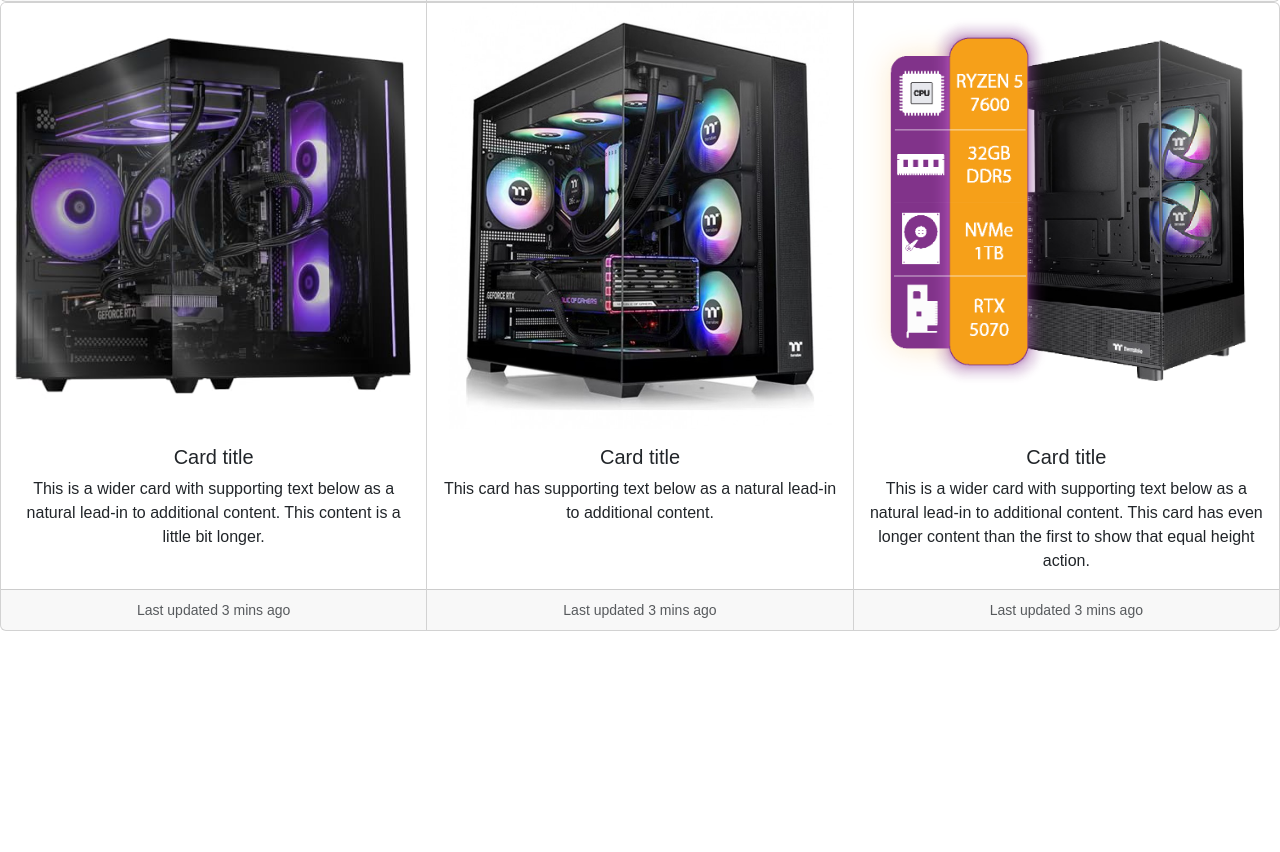
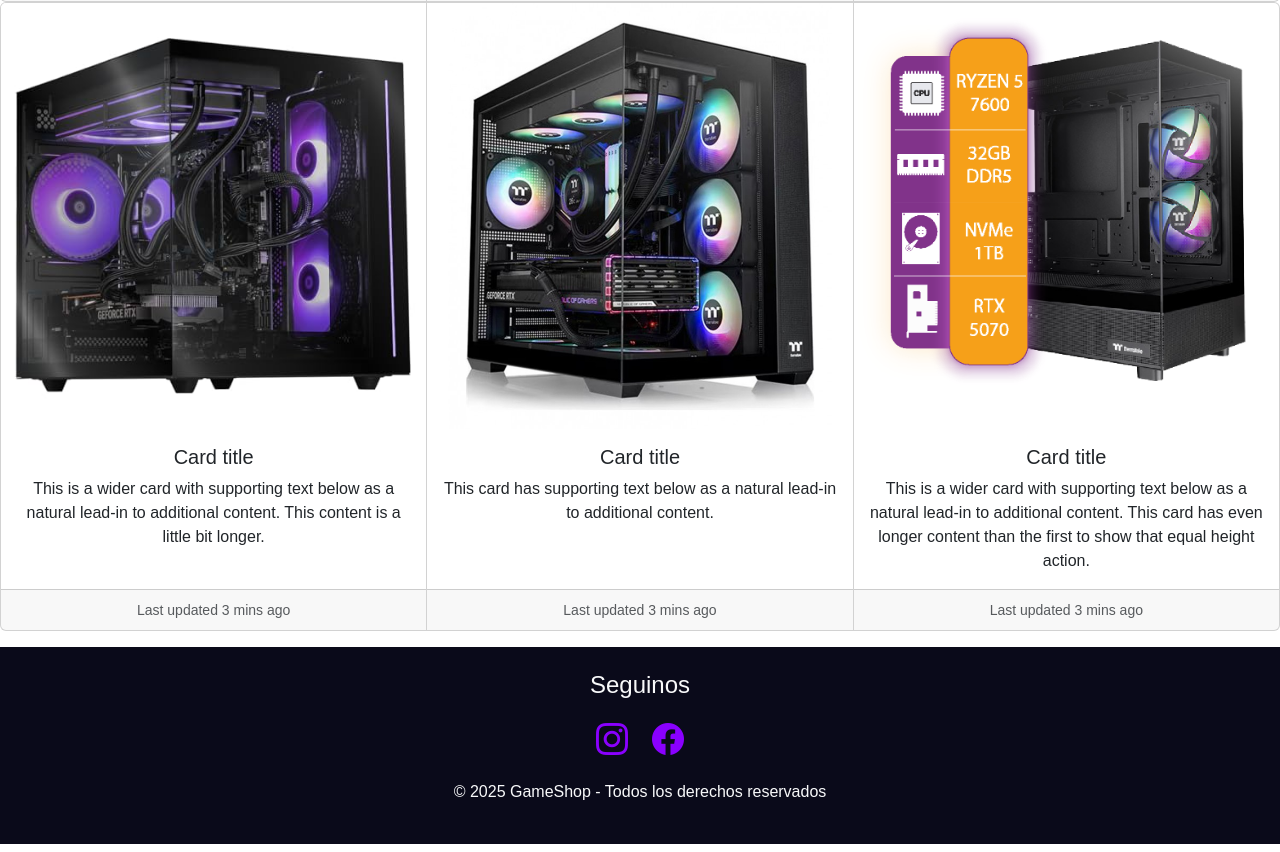
Before and after one commit to Horvat01/GameShop, a plain HTML site: page pages/index3.html in a window 1280 px wide. Shown: the part 690-1542 px from the top of the page. Before the commit the page ends 1321 px from the top, so only its background shows below. Drawn offline with nearby package versions, Linux system fonts and the light colour scheme; a web font is replaced by a local one.

Commit message:
tercera-pagina-completa

```diff
--- a/pages/index3.html
+++ b/pages/index3.html
@@ -129,16 +129,18 @@
         </section>
     </main>
 
-
-
-
-
-
-
-
-
-
-
+    <footer class="footer text-center text-light py-4 mt-3 mb-2">
+        <h4 class="mb-3">Seguinos</h4>
+        <div class="d-flex justify-content-center gap-4">
+            <a href="#" class="footer-icon" target="_blank">
+                <i class="bi bi-instagram"></i>
+            </a>
+            <a href="#" class="footer-icon" target="_blank">
+                <i class="bi bi-facebook"></i>
+            </a>
+        </div>
+        <p class="mt-3">© 2025 GameShop - Todos los derechos reservados</p>
+    </footer>
 
     <script src="https://cdn.jsdelivr.net/npm/bootstrap@5.3.8/dist/js/bootstrap.bundle.min.js"
         integrity="sha384-FKyoEForCGlyvwx9Hj09JcYn3nv7wiPVlz7YYwJrWVcXK/BmnVDxM+D2scQbITxI"
```
